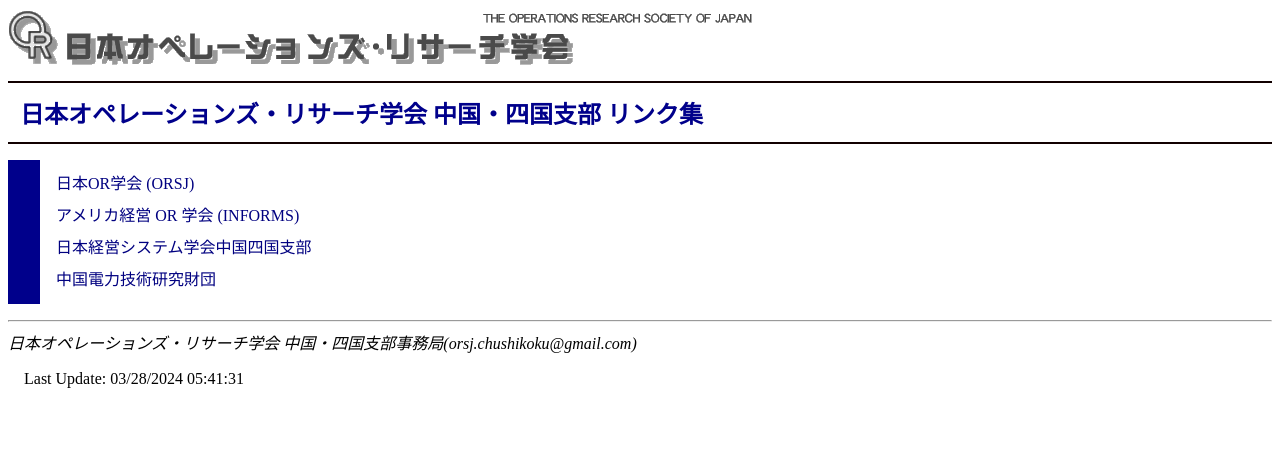
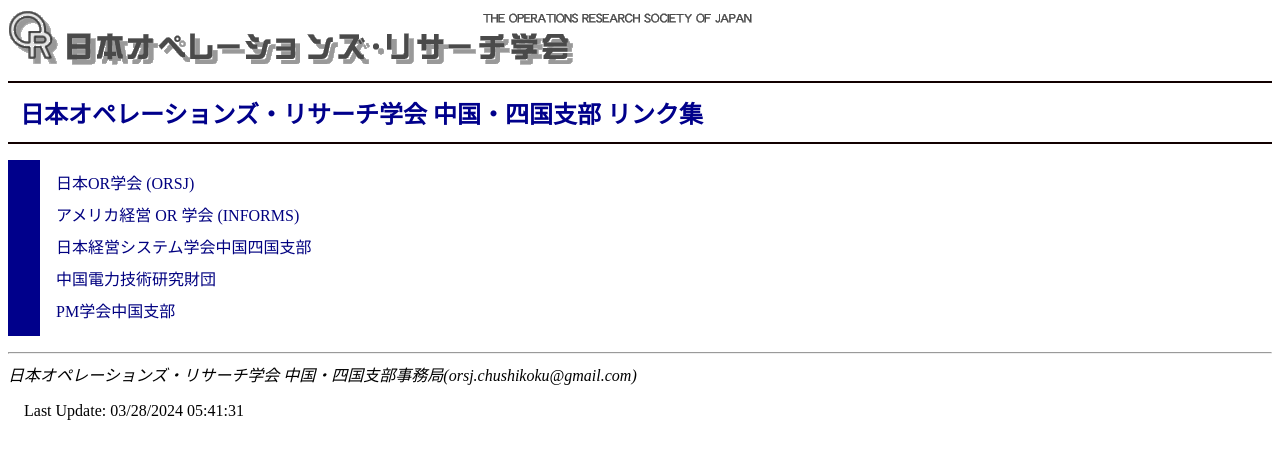
Before and after one commit to orsj-cs/orsj-cs.github.io, a Jekyll site: the page built from link.html, in a window 1280 px wide. Shown: the top 459 px of the page. Built offline with Jekyll 4.4.1, drawn with Linux system fonts in a browser that asks for light colours.

Commit message:
Update link.html

```diff
--- a/link.html
+++ b/link.html
@@ -4,8 +4,9 @@ title: 日本オペレーションズ・リサーチ学会 中国・四国支部
 ---
 <ul>
 <li>
-<li><a href="https://orsj.org/">日本OR学会 (ORSJ)</a>
-<li><a href="https://www.informs.org/">アメリカ経営 OR 学会 (INFORMS)</a>
-<li><a href="http://www-math.ias.tokushima-u.ac.jp/jms_cs/">日本経営システム学会中国四国支部</a>
-<li><a href="http://www.gr.energia.co.jp/etrfc/">中国電力技術研究財団</a>
+    <li><a href="https://orsj.org/">日本OR学会 (ORSJ)</a>
+    <li><a href="https://www.informs.org/">アメリカ経営 OR 学会 (INFORMS)</a>
+    <li><a href="http://www-math.ias.tokushima-u.ac.jp/jms_cs/">日本経営システム学会中国四国支部</a>
+    <li><a href="http://www.gr.energia.co.jp/etrfc/">中国電力技術研究財団</a>
+    <li><a href="https://www.spm.or.jp/committee/chugoku/">PM学会中国支部</a>
 </ul>
```
